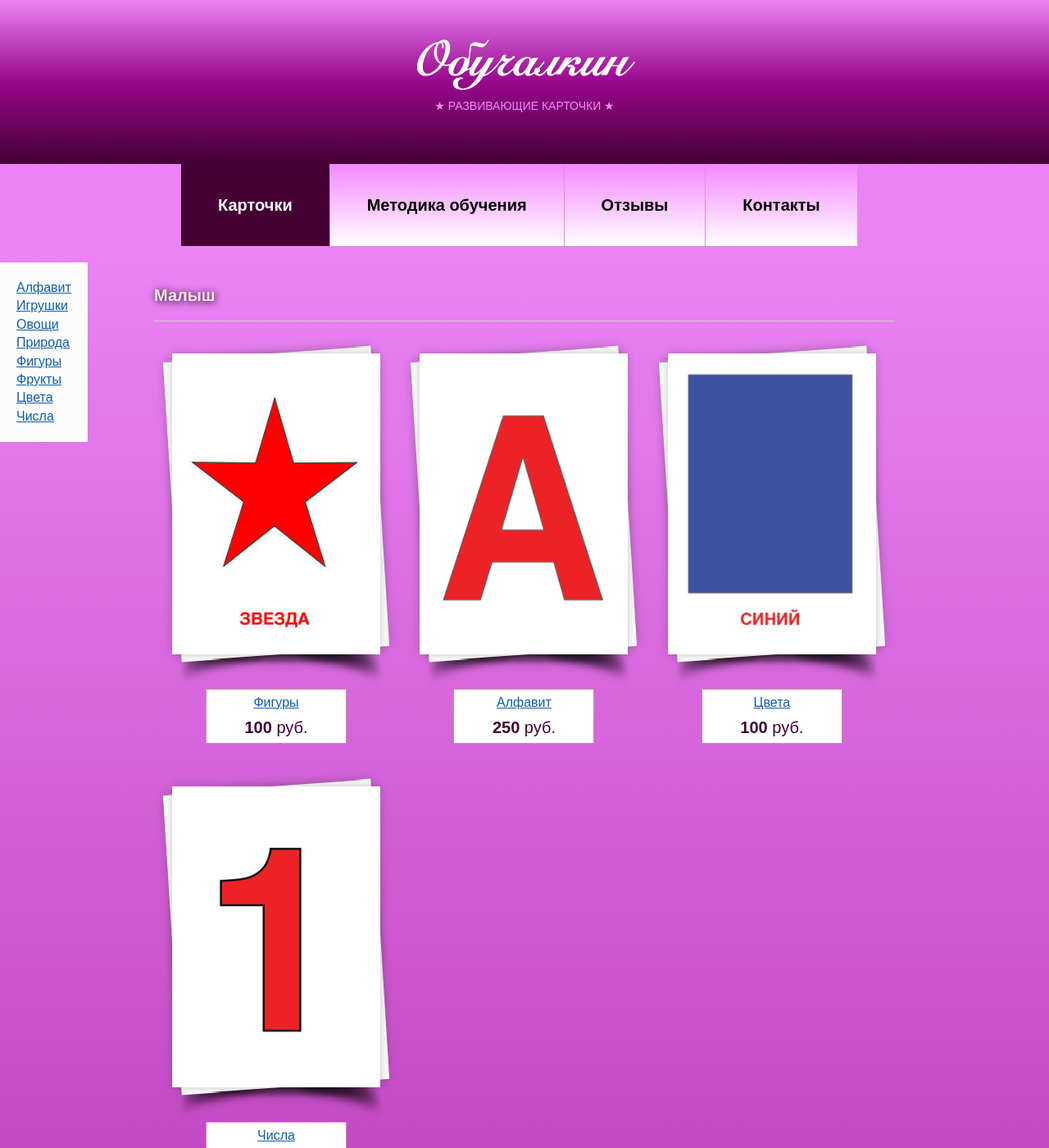
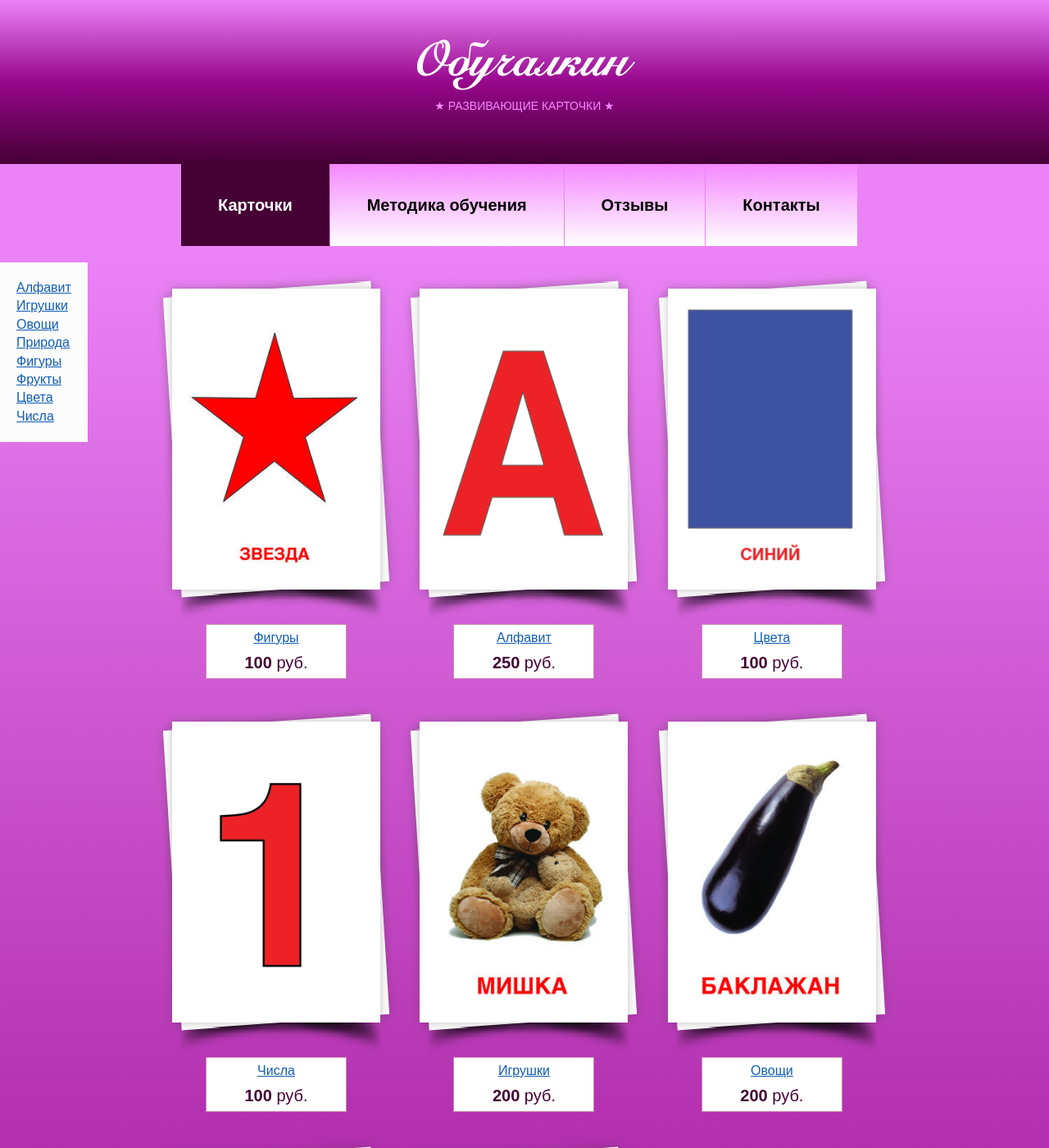
Before and after one commit to vitalidze/obuchalkin-site, a Jekyll site: the page built from cards.html, in a window 1280 px wide and 1400 px high. Shown: the whole window at 82% size. Built offline with Jekyll 4.4.1, drawn with Linux system fonts in a browser that asks for light colours; nearby versions of some CDN libraries; a script that is not in the unit is left out; some of the changed text lies outside the part shown.

Commit message:
Temporary disabled sections in card sets

```diff
--- a/cards.html
+++ b/cards.html
@@ -16,8 +16,8 @@
     <!-- Card sets -->
     <div class="mjs-content-holder">
     {% for section in site.data.cardsections %}
-        <h2 class="mjs-text-h2" style="color: #fbe3eb; text-shadow: 1px 1px 10px #000000; filter: Shadow(Color=#000000, Direction=45, Strength=5);">{{ section.title }}</h2>
-        <hr />
+        <!-- h2 class="mjs-text-h2" style="color: #fbe3eb; text-shadow: 1px 1px 10px #000000; filter: Shadow(Color=#000000, Direction=45, Strength=5);">{{ section.title }}</h2>
+        <hr / -->
         {% for cardset in site.data.cardsets %}
             {% if section.id == cardset.section %}
             <div class="mjs-picture-stack-container" style="margin-bottom: 30px;">
```
